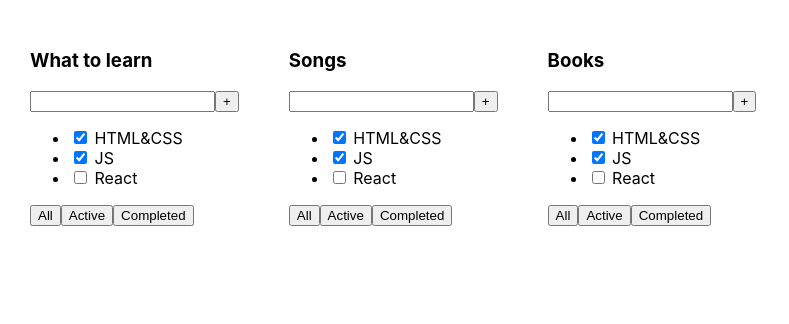
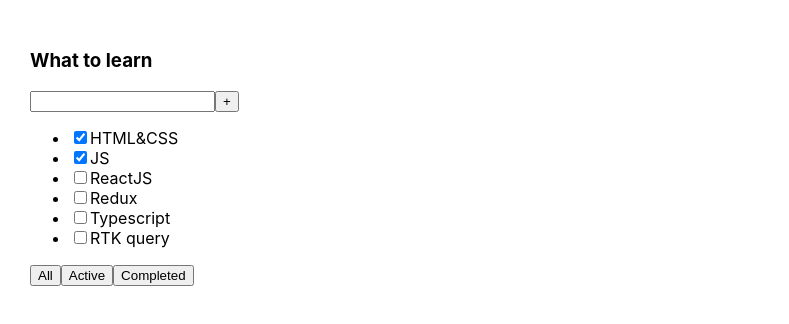
Before and after one commit to VitalkaMihal/todoReact, a React (Vite) app: page / in a window 1280 px wide. Shown: the top 324 px of the page, without its empty margins (0-789 px from the left). Built offline with nearby package versions, Linux system fonts and the light colour scheme.

Commit message:
finished hw1

```diff
--- a/src/App.tsx
+++ b/src/App.tsx
@@ -1,12 +1,26 @@
 import './App.css'
 import {TodolistItem} from './components/TodolistItem/TodolistItem.tsx'
 
+export type Task = {
+    id: number
+    title: string
+    isDone: boolean
+}
+
 export const App = () => {
-  return (
-      <div className="app">
-        <TodolistItem title="What to learn"/>
-        <TodolistItem title="Songs"/>
-        <TodolistItem title="Books"/>
-      </div>
-  )
+    const tasks1: Task[] = [
+        { id: 1, title: 'HTML&CSS', isDone: true },
+        { id: 2, title: 'JS', isDone: true },
+        { id: 3, title: 'ReactJS', isDone: false },
+        { id: 4, title: 'Redux', isDone: false },
+        { id: 5, title: 'Typescript', isDone: false },
+        { id: 6, title: 'RTK query', isDone: false },
+    ]
+
+
+    return (
+        <div className="app">
+            <TodolistItem title="What to learn" tasks={tasks1} />
+        </div>
+    )
 }
--- /dev/null
+++ b/src/components/Button/Button.tsx
@@ -0,0 +1,7 @@
+type ButtonProps = {
+    title: string
+}
+
+export const Button = ({ title }: ButtonProps) => {
+    return <button>{title}</button>
+}
--- a/src/components/TodolistItem/TodolistItem.tsx
+++ b/src/components/TodolistItem/TodolistItem.tsx
@@ -1,31 +1,38 @@
+import {Task} from "../../App.tsx";
+import {Button} from "../Button/Button.tsx";
+
 type TodolistPropsType = {
     title: string;
+    tasks: Task[];
 }
 
 
-export const TodolistItem = (props: TodolistPropsType) => {
+export const TodolistItem = ({ title, tasks }: TodolistPropsType) => {
     return (
         <div>
-            <h3>{props.title}</h3>
+            <h3>{title}</h3>
             <div>
                 <input/>
-                <button>+</button>
+                <Button title={'+'} />
             </div>
-            <ul>
-                <li>
-                    <input type="checkbox" checked={true}/> <span>HTML&CSS</span>
-                </li>
-                <li>
-                    <input type="checkbox" checked={true}/> <span>JS</span>
-                </li>
-                <li>
-                    <input type="checkbox" checked={false}/> <span>React</span>
-                </li>
-            </ul>
+            {tasks.length === 0 ? (
+                <p>Тасок нет</p>
+            ) : (
+                <ul>
+                    {tasks.map(task => {
+                        return (
+                            <li key={task.id}>
+                                <input type="checkbox" checked={task.isDone} />
+                                <span>{task.title}</span>
+                            </li>
+                        )
+                    })}
+                </ul>
+            )}
             <div>
-                <button>All</button>
-                <button>Active</button>
-                <button>Completed</button>
+                <Button title={'All'} />
+                <Button title={'Active'} />
+                <Button title={'Completed'} />
             </div>
         </div>
     )
```
